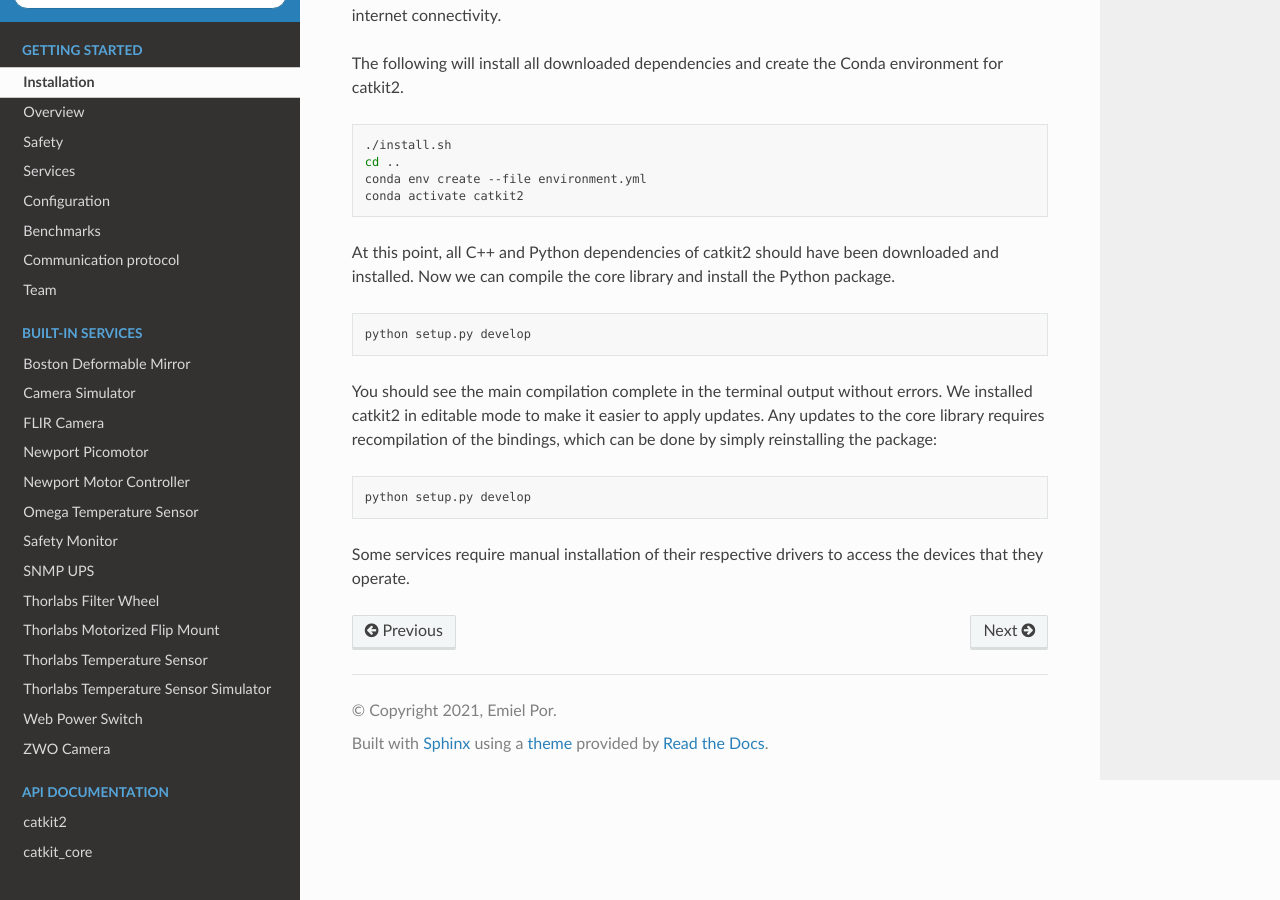
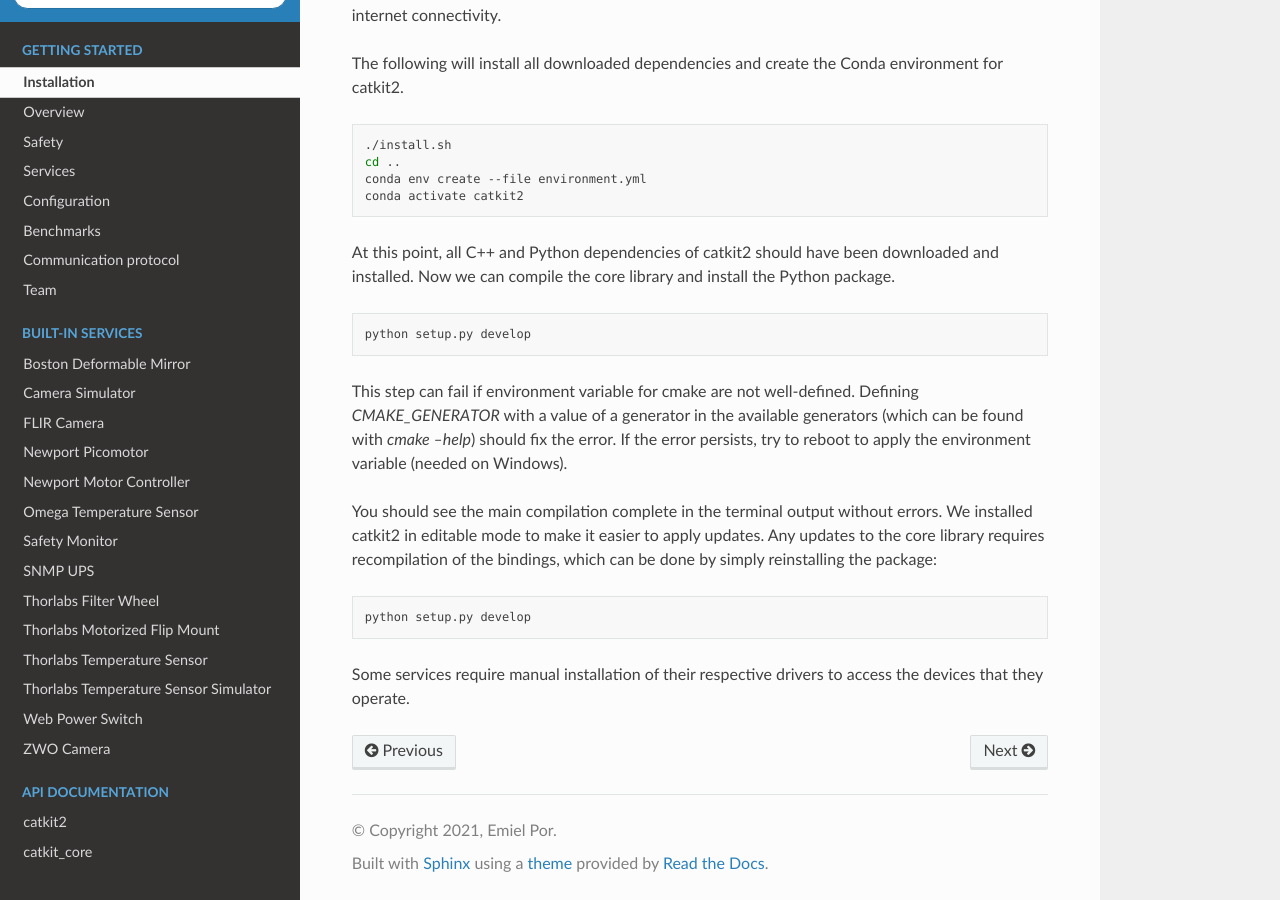
Before and after one commit to spacetelescope/catkit2, a Sphinx documentation site: the page built from docs/installation.rst, in a window 1280 px wide and 900 px high, scrolled down 520 px. Built offline with Sphinx 7.4.7 and the Read the Docs theme 2.0.0, drawn with Linux system fonts in a browser that asks for light colours.

Commit message:
Update installation documentation to explain CMake error

```diff
--- a/docs/installation.rst
+++ b/docs/installation.rst
@@ -28,6 +28,8 @@ At this point, all C++ and Python dependencies of catkit2 should have been downl
 
     python setup.py develop
 
+This step can fail if environment variable for cmake are not well-defined. Defining `CMAKE_GENERATOR` with a value of a generator in the available generators (which can be found with `cmake --help`) should fix the error. If the error persists, try to reboot to apply the environment variable (needed on Windows).
+
 You should see the main compilation complete in the terminal output without errors. We installed catkit2 in editable mode to make it easier to apply updates. Any updates to the core library requires recompilation of the bindings, which can be done by simply reinstalling the package:
 
 .. code-block:: bash
```
